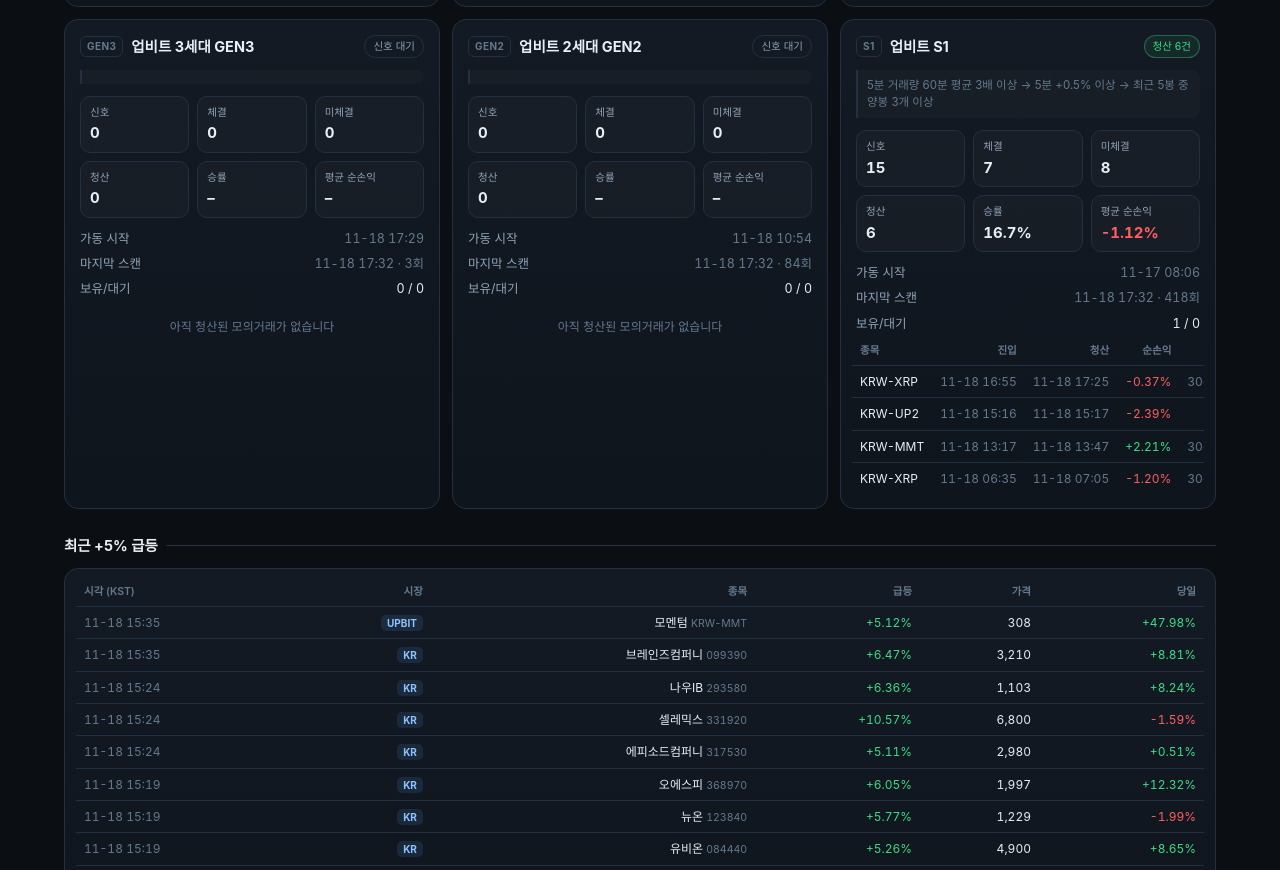
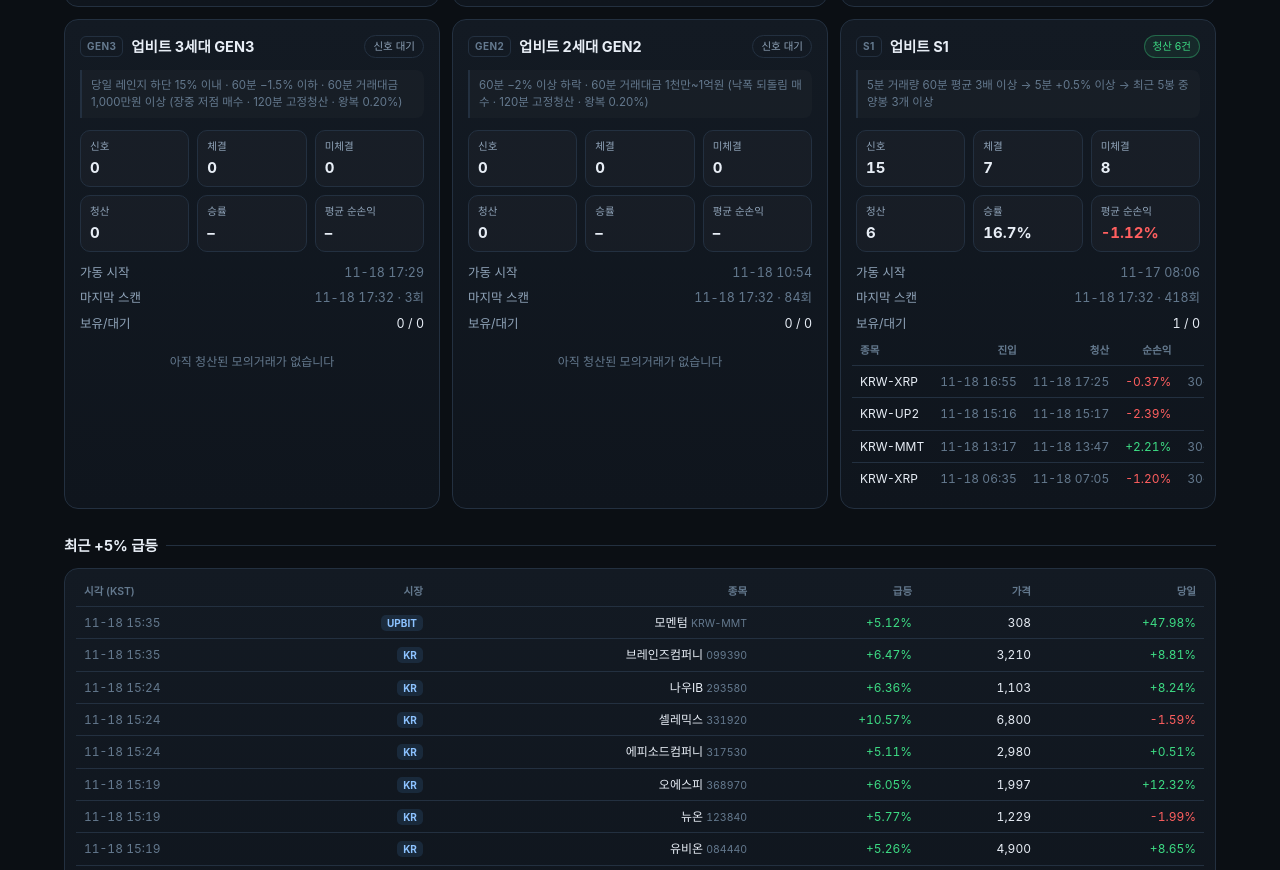
Before and after one commit to mju1417-max/market-dashboard, a plain HTML site: page index.html in a window 1280 px wide. Shown: the part 1018-1888 px from the top of the page. Drawn offline with Linux system fonts and the light colour scheme.

Commit message:
dashboard: add UPBIT_GEN3 forward track rule text

```diff
--- a/index.html
+++ b/index.html
@@ -145,7 +145,9 @@
   var RULES = {
     S3: '60분 +3% 이상 → 10분 눌림 -0.5% 이하 → 2분 반등 +0.6% 이상 (2분 거래량 60분 평균 2.5배)',
     S1: '5분 거래량 60분 평균 3배 이상 → 5분 +0.5% 이상 → 최근 5봉 중 양봉 3개 이상',
-    GEN16: 'ATR60/가격 0.60% 이상 · 60분 거래대금 ≥ 직전 60분($100만 이상) · 시장 60분 중앙 −0.38% 이하 (익절 +5% / 손절 −3% / 60분)'
+    GEN16: 'ATR60/가격 0.60% 이상 · 60분 거래대금 ≥ 직전 60분($100만 이상) · 시장 60분 중앙 −0.38% 이하 (익절 +5% / 손절 −3% / 60분)',
+    GEN2: '60분 −2% 이상 하락 · 60분 거래대금 1천만~1억원 (낙폭 되돌림 매수 · 120분 고정청산 · 왕복 0.20%)',
+    GEN3: '당일 레인지 하단 15% 이내 · 60분 −1.5% 이하 · 60분 거래대금 1,000만원 이상 (장중 저점 매수 · 120분 고정청산 · 왕복 0.20%)'
   };
 
   function $(id){ return document.getElementById(id); }
```
